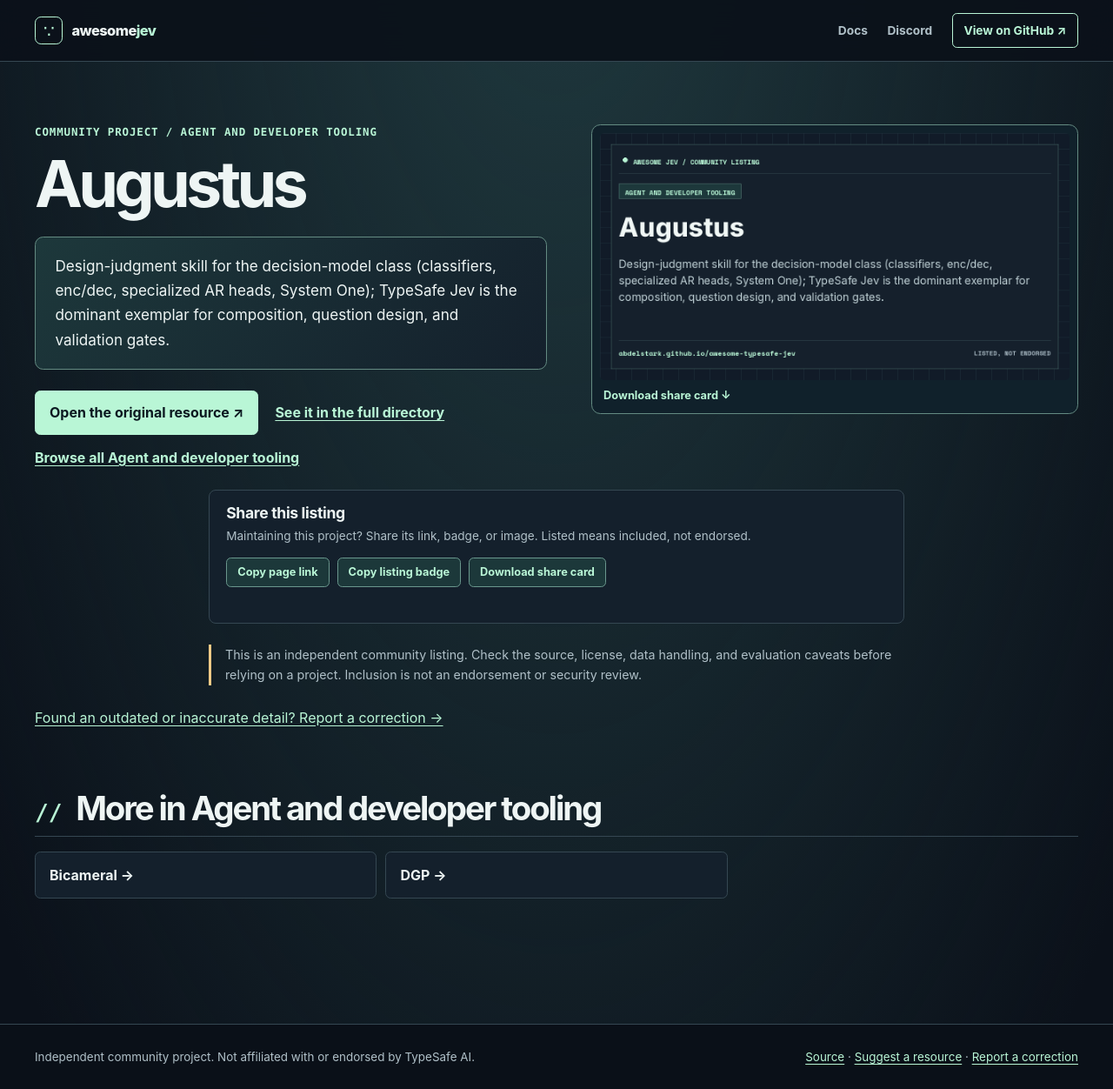
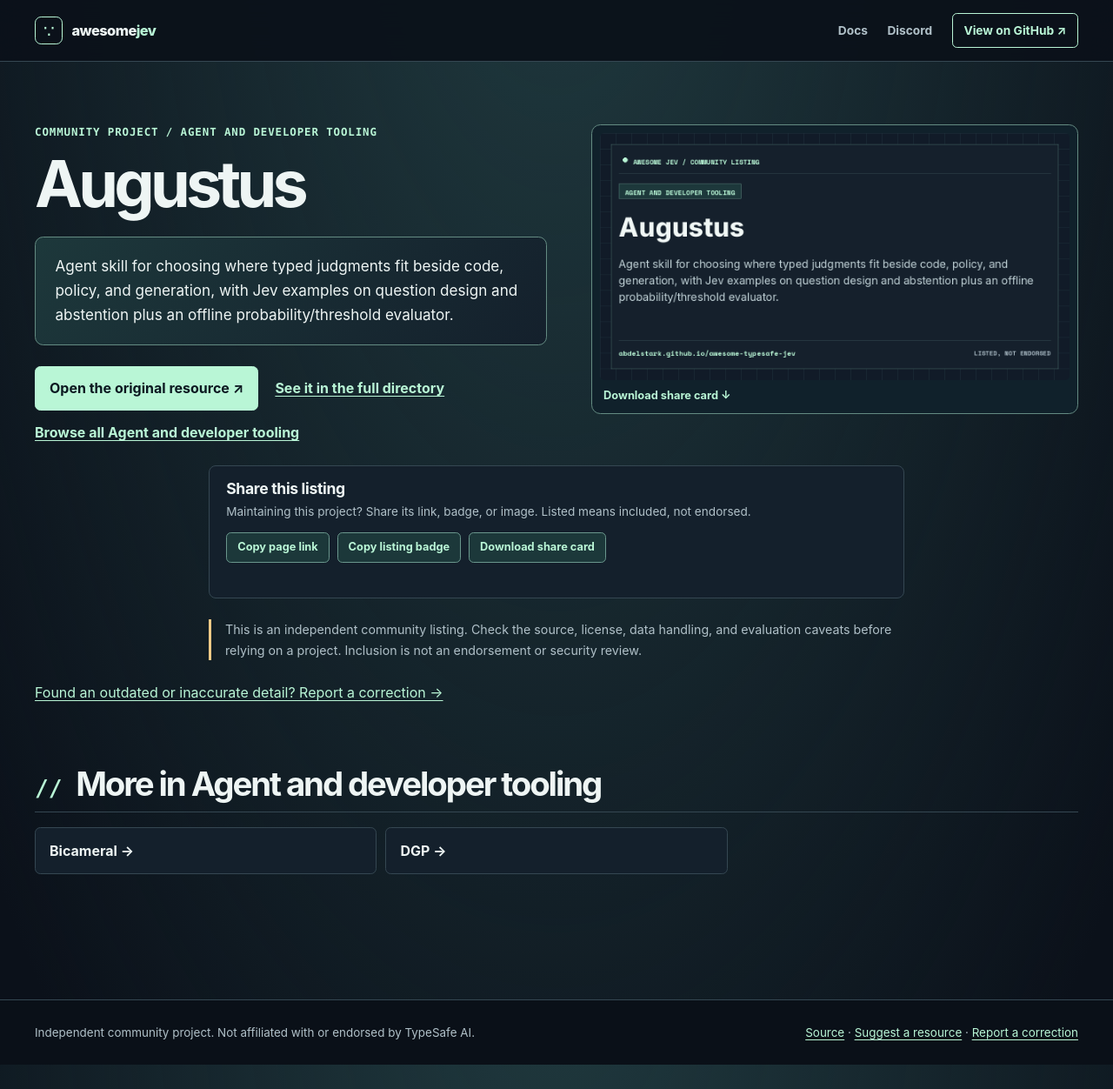
Before and after one commit to AbdelStark/awesome-typesafe, a Jekyll site: the page built from projects/gh-24601-augustus.html, in a window 1280 px wide and 1252 px high. Shown: the whole window at 87% size. Built offline with Jekyll 4.4.1, drawn with Linux system fonts in a browser that asks for light colours.

Commit message:
Credit Augustus contributor and clarify listing

```diff
--- a/projects/gh-24601-augustus.html
+++ b/projects/gh-24601-augustus.html
@@ -1,12 +1,12 @@
 ---
 layout: "resource"
 title: "Augustus | Awesome Jev"
-description: "Design-judgment skill for the decision-model class (classifiers, enc/dec, specialized AR heads, System One); TypeSafe Jev is the dominant exemplar for composition, question design, and validation gates."
+description: "Agent skill for choosing where typed judgments fit beside code, policy, and generation, with Jev examples on question design and abstention plus an offline probability/threshold evaluator."
 permalink: "/projects/gh-24601-augustus/"
 resource_name: "Augustus"
 resource_slug: "gh-24601-augustus"
 resource_url: "https://github.com/24601/Augustus"
-description_markdown: "Design-judgment skill for the decision-model class (classifiers, enc/dec, specialized AR heads, System One); TypeSafe Jev is the dominant exemplar for composition, question design, and validation gates."
+description_markdown: "Agent skill for choosing where typed judgments fit beside code, policy, and generation, with Jev examples on question design and abstention plus an offline probability/threshold evaluator."
 category_name: "Agent and developer tooling"
 category_id: "agent-and-developer-tooling"
 social_image: "/assets/cards/gh-24601-augustus.png"
```
Also changed, not shown: README.md, assets/cards/gh-24601-augustus.png, resources.json, 1 other file.
